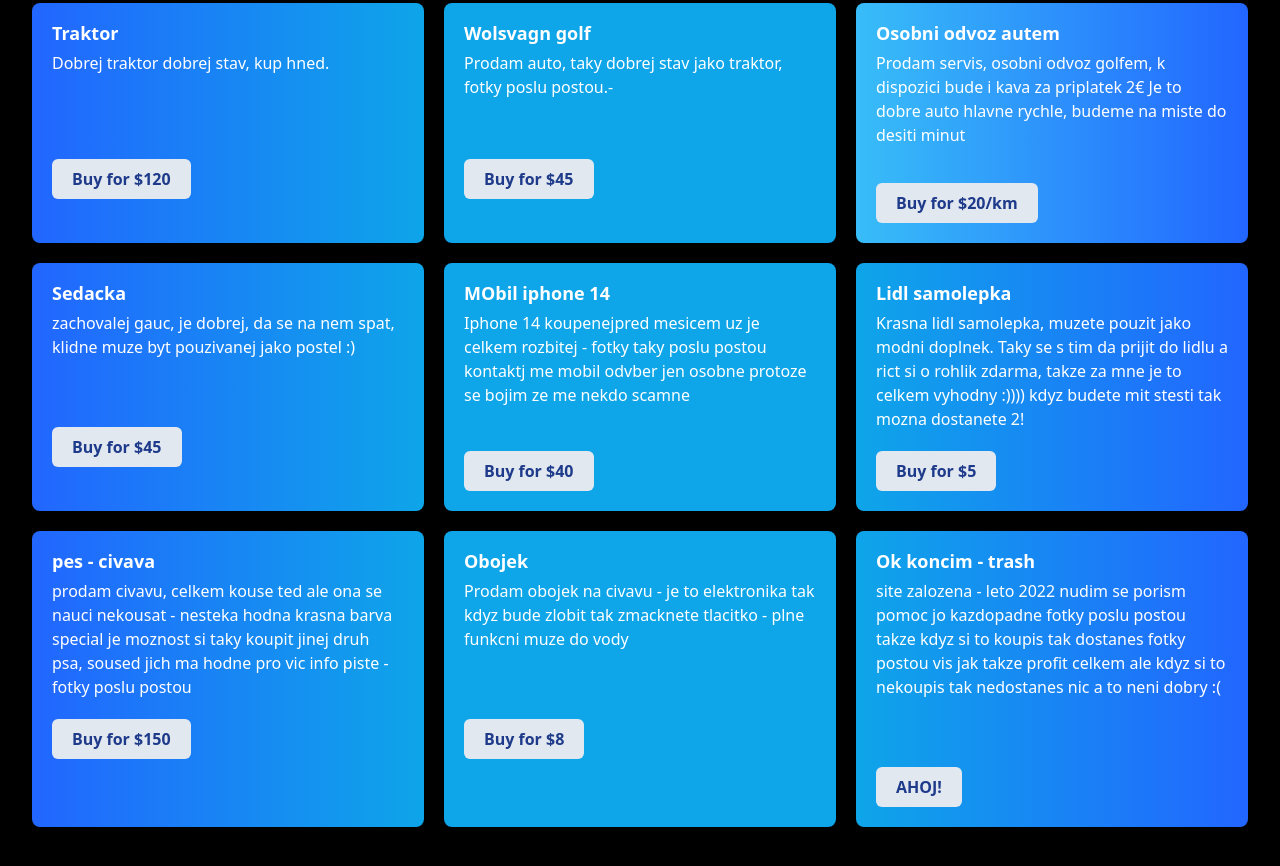
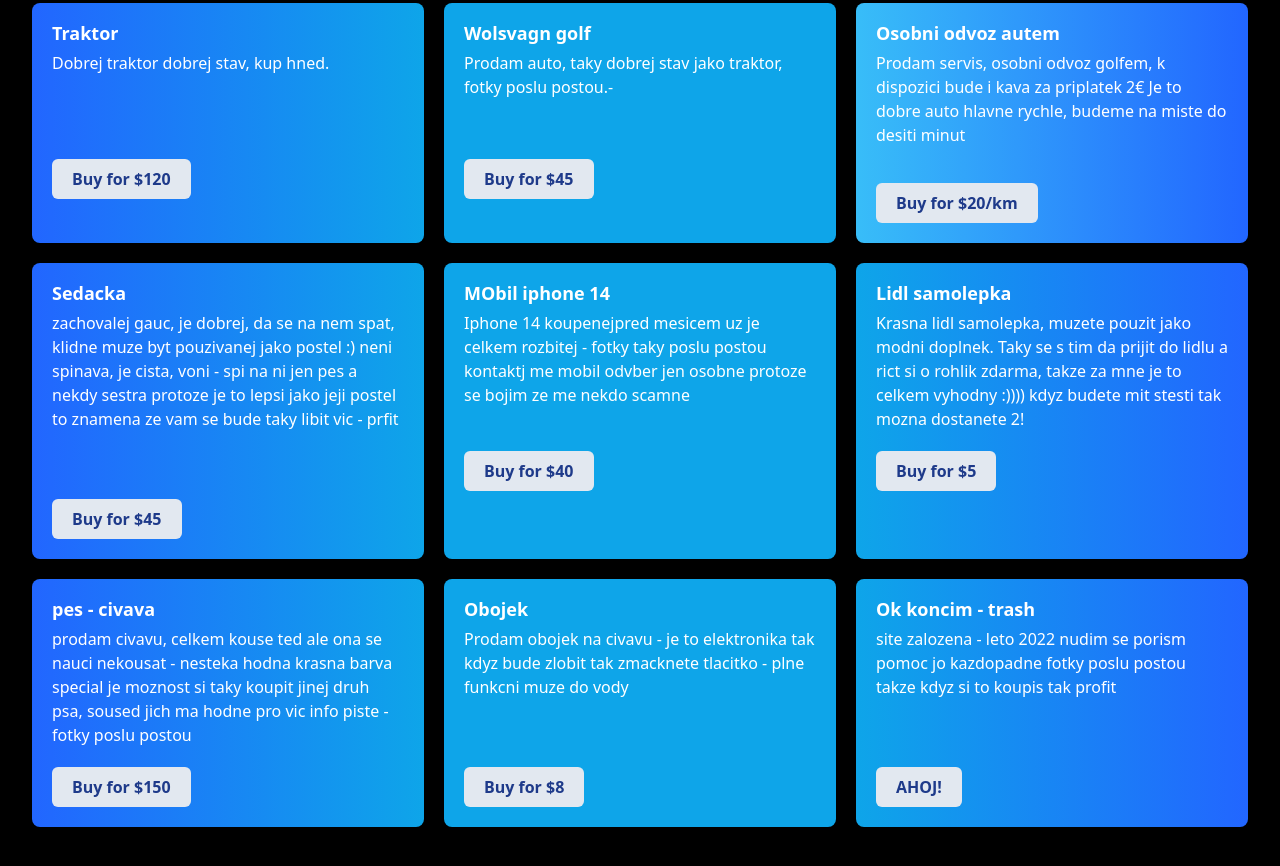
Before and after one commit to nnefficient/skys.cool, a plain HTML site: page sensite/index.html in a window 1280 px wide. Shown: the part 372-1238 px from the top of the page. Drawn offline with nearby package versions, Linux system fonts and the light colour scheme; a script that the page names is missing.

Commit message:
Update index.html

```diff
--- a/sensite/index.html
+++ b/sensite/index.html
@@ -115,6 +115,8 @@
           <h6 class="mb-2 text-lg font-bold leading-5">Sedacka</h6>
           <p class="text-base pb-3">
             zachovalej gauc, je dobrej, da se na nem spat, klidne muze byt pouzivanej jako postel :)
+            neni spinava, je cista, voni - spi na ni jen pes a nekdy sestra protoze je to lepsi jako jeji postel
+            to znamena ze vam se bude taky libit vic - prfit
           </p>
           <a href="" target="_blank">
             <div class="flex md:px-24 lg:px-4 lg:py-6">
@@ -199,9 +201,7 @@
           <h6 class="mb-2 text-lg font-bold leading-5">Ok koncim - trash</h6>
           <p class="text-base pb-3">
             site zalozena - leto 2022 nudim se porism pomoc
-            jo kazdopadne fotky poslu postou takze kdyz si to koupis tak
-            dostanes fotky postou vis jak takze profit celkem
-            ale kdyz si to nekoupis tak nedostanes nic a to neni dobry :(
+            jo kazdopadne fotky poslu postou takze kdyz si to koupis tak profit
           </p>
           <a href="https://skys.cool/free" target="_blank">
             <div class="flex md:px-24 lg:px-4 lg:py-6">
```
